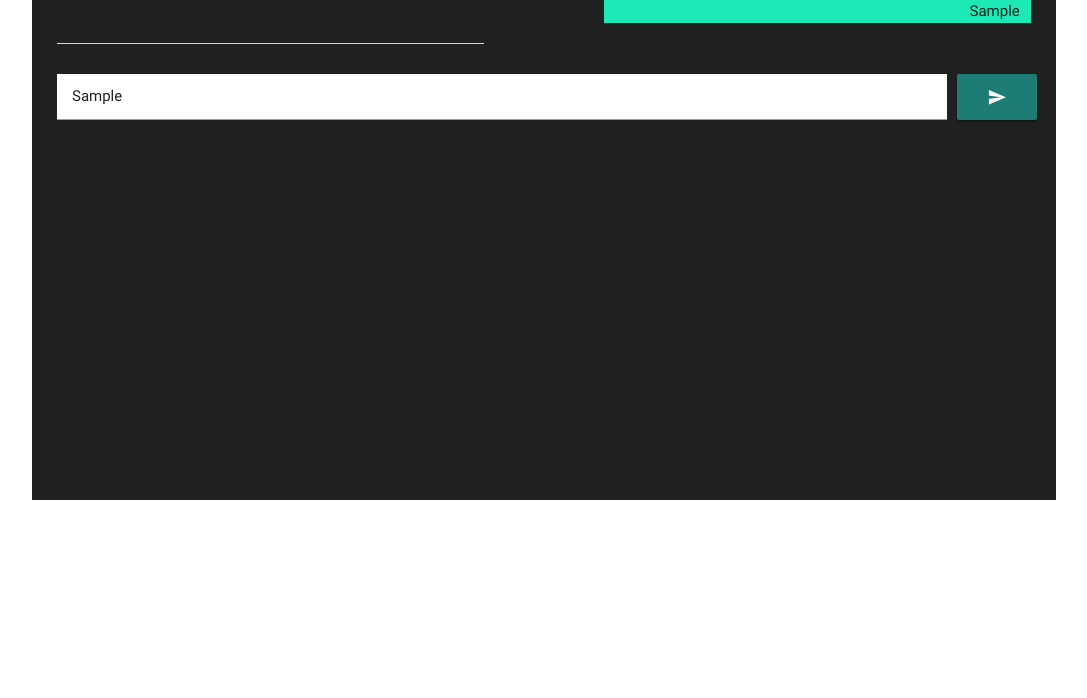
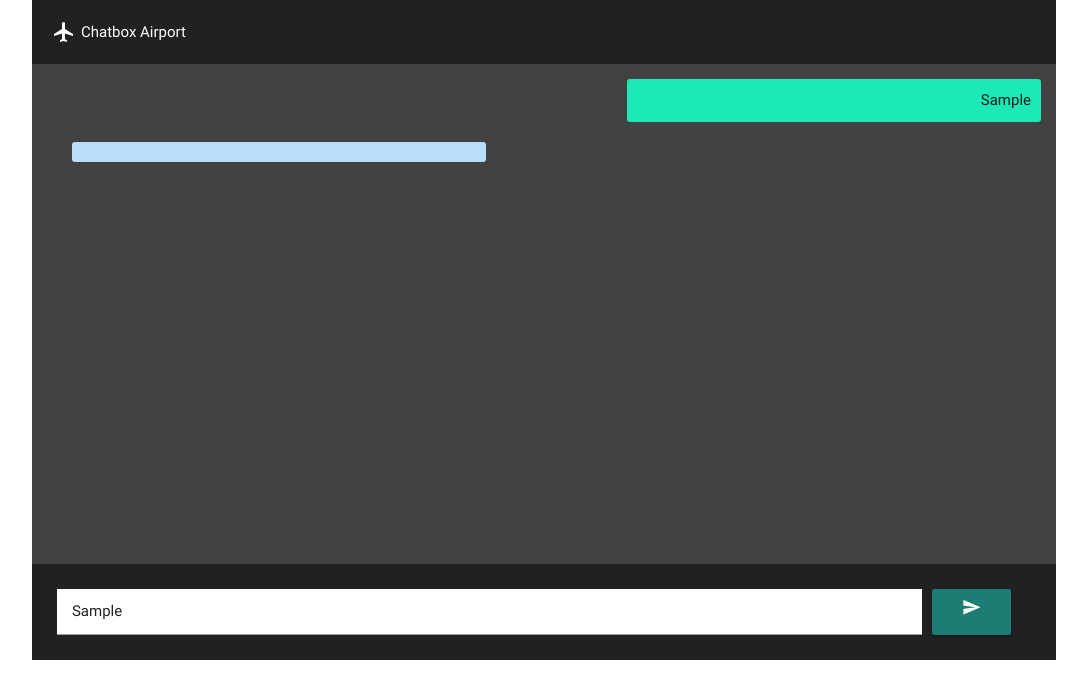
Before and after one commit to pedrodorini/chatbot-airport, a React (Create React App) app in the folder frontend/chatbot-airport/: page / in a window 1280 px wide. Both pictures are taken after typing "Sample" into the empty fields and a click on the button "send". Shown: the top 698 px of the page, without its empty margins (96-1183 px from the left). Built offline with nearby package versions, Linux system fonts and the light colour scheme; no server answers.

Commit message:
melhorar o design e logica e adicionar layout responsivo

```diff
--- a/frontend/chatbot-airport/public/index.html
+++ b/frontend/chatbot-airport/public/index.html
@@ -20,7 +20,7 @@
       work correctly both with client-side routing and a non-root public URL.
       Learn how to configure a non-root public URL by running `npm run build`.
     -->
-    <title>React App</title>
+    <title>ChatBot Airport</title>
   </head>
   <body>
     <noscript>
--- a/frontend/chatbot-airport/src/components/Chat.jsx
+++ b/frontend/chatbot-airport/src/components/Chat.jsx
@@ -1,6 +1,6 @@
 import React, { Component } from 'react'
-import '../css/chat.css'
 import axios from 'axios'
+import Header from './Header'
 
 export default class Chat extends Component {
   constructor(props) {
@@ -28,27 +28,32 @@ export default class Chat extends Component {
 
   render() {
     return (
-      <div className="container-center center grey darken-4">
+      <div>
+        <Header/>
+        <div className="container-center center grey darken-3 message-box">
           {
             this.state.userMessages.map((message, index) => {
               return (
-              <div>
-                <div className="row" key={index}>
+                <div key={index}>
+                  <div className="row">
                     <div className="message-user col s5 right right-align teal accent-3">{message}</div>
                   </div>
-                <div className="row" key={index}>
+                  <div className="row">
                     <div className="message-bot col s5 left left-align blue lighten-4">{this.state.botMessages[index]}</div>
                   </div>
                 </div>
               )
             })
           }
-        <div className="row">
+        </div>
+        <div className="container-center center grey darken-4">
+          <div className="row" id="input-row">
             <input className="input-inline left" type="text" placeholder="Type a message here"
               onChange={(e) => this.setState({ message: e.target.value })}/>
             <button onClick={() => this.sendMessage(this.state.message)} className="btn waves-effect waves-light left" type="submit">
-            <i className="material-icons valign-wrapper">send</i>
+              <i className="material-icons valign-wrapper center-align">send</i>
             </button>
+          </div>
         </div>
       </div>
     )
--- /dev/null
+++ b/frontend/chatbot-airport/src/components/Header.jsx
@@ -0,0 +1,11 @@
+import React, { Component } from 'react'
+
+export default class Header extends Component {
+  render() {
+    return (
+      <div className="container-center grey darken-4 header">
+        <div className="valign-wrapper"><i className="material-icons icon">airplanemode_active</i>Chatbox Airport</div>
+      </div>
+    )
+  }
+}
--- a/frontend/chatbot-airport/src/css/chat.css
+++ b/frontend/chatbot-airport/src/css/chat.css
@@ -1,22 +1,46 @@
 .input-inline {
   display: inline-block;
-  width: 84% !important;
-  margin: 10px 10px 10px 25px !important;
+  width: 55% !important;
+  margin: 1% 1% 0 1% !important;
   background-color: #fff !important;
   padding: 0 15px !important;
 }
 .btn {
-  height: 46px !important;
-  margin: 10px 0 10px 0 !important;
+  width: 15%;
+  height: 43px !important;
+  margin: 2px 0 10px 0 !important;
 }
-.message-user {
-  margin-right: 25px;
+.message-user, .message-bot {
+  margin-left: 25px !important;
+  padding: 10px !important;
+  border-radius: 3px;
 }
-.message-bot {
-  margin-left: 25px !important;
+.message-box {
+  height: 500px;
 }
 .container-center {
+  padding: 15px;
   width: 80%;
   margin: 0 auto;
-  min-height: 500px;
 }
+.header {
+  color: #fff;
+}
+#input-row {
+  margin: 0;
+}
+.icon {
+  margin: 5px;
+}
+@media (min-width: 640px) {
+  .btn {
+    display: flex;
+    justify-content: center;
+    width: 8%;
+    height: 46px !important;
+    margin: 10px 0 10px 0 !important;
+  }
+  .input-inline {
+    width: 84% !important;
+  }
+}
--- a/frontend/chatbot-airport/src/index.js
+++ b/frontend/chatbot-airport/src/index.js
@@ -2,6 +2,7 @@ import React from 'react'
 import ReactDOM from 'react-dom'
 import App from './components/App'
 import '../node_modules/materialize-css/dist/css/materialize.min.css'
+import './css/chat.css'
 
 ReactDOM.render(
   <App/>, document.getElementById('root')
```
Lines whose indentation alone changed are shown as unchanged.
